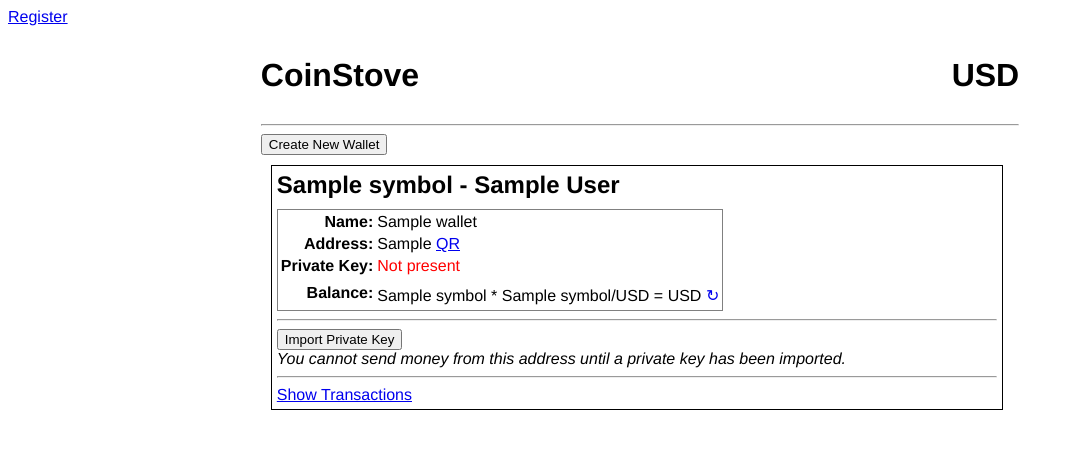
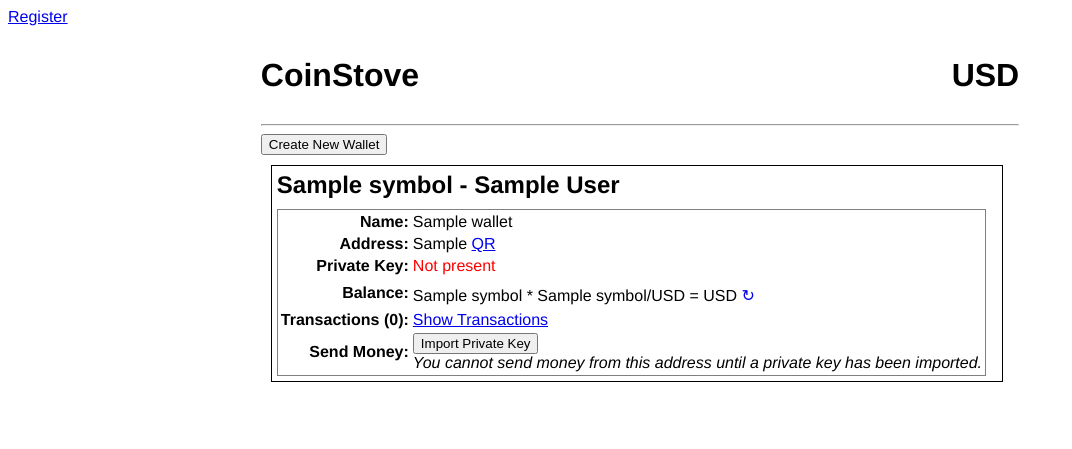
Before and after one commit to priestc/CryptoCollector, a Django app: template wallet/templates/wallet.html in a window 1280 px wide. Shown: the top 449 px of the page, without its empty margins (0-1072 px from the left). Run offline with Django 3.2, Linux system fonts and the light colour scheme; tables that the repository leaves empty hold one stand-in row (values such as "Sample post"); the template is opened without the code that fills it: values that come from a table or form of the project are taken from there, most other values are stand-ins (such as "Sample title", 1, 10 or a date in 2020); parts of the project's set-up code (start-up, migrations or seed data) failed here and were passed over; some libraries are stand-ins or nearby versions.

Commit message:
moved css to new file, some other small improvments

```diff
--- a/main/templates/base.html
+++ b/main/templates/base.html
@@ -22,6 +22,7 @@
                 border-color: red
             }
         </style>
+        {% block extra_head %}{% endblock %}
     </head>
     <body>
     {% if messages %}
--- /dev/null
+++ b/wallet/static/wallet.css
@@ -0,0 +1,121 @@
+body {
+    font-family: 'Helvetica';
+}
+h1.overall_total {
+    float: right;
+}
+h1.logo {
+    float: left
+}
+.modal {
+    display: none;
+    background: white;
+    width: 400px;
+    border: 1px solid black;
+}
+.modal-title {
+    width: 100%;
+    background: gray;
+    padding: 2px 0 2px 0px;
+    text-align: center;
+}
+.modal-contents {
+    padding: 4px;
+    text-align: center;
+}
+.modal-contents canvas {
+    margin: 0 auto 0 auto;
+    display: inline;
+}
+.modal-top-section {
+    /* Used in the private key modal */
+    padding: 4px;
+    color: darkred;
+    font-weight: bold;
+}
+.modal-center-text {
+    width: 100%;
+    margin-top: 14px;
+    margin-bottom: 14px;
+    text-align: center;
+    font-size: large;
+}
+.modal-bottom-section {
+    text-align: center;
+    padding: 5px;
+    font-weight: bold;
+}
+.wallet-container {
+    width: 60%;
+    margin: 0 auto 0 auto;
+    padding: 10px;
+}
+.wallet {
+    width: 95%;
+    border: 1px solid black;
+    margin: 10px;
+    padding: 5px;
+}
+
+.wallet h2 {
+    padding: 0px;
+    margin: 0px;
+    margin-bottom: 10px
+}
+.wallet-address-details {
+    border: 1px solid gray;
+    margin-top: 3px;
+}
+.reload-wallet-price {
+    text-decoration: none;
+}
+a.reload-wallet-price:hover {
+    color: red;
+}
+.spinner {
+    display: none;
+}
+
+th {
+    text-align: right
+}
+
+.no-private-key {
+    color: red;
+}
+
+.wallet-value {
+    font-size: x-large;
+}
+.fiat-exchange {
+    font-size: x-large;
+}
+.fiat-value {
+    font-size: x-large;
+}
+.help {
+    font-size: small;
+}
+/* currency specific styles */
+
+.wallet-ltc {
+    background: silver;
+}
+.wallet-btc {
+    background: gold
+}
+.wallet-ftc {
+    background: cyan;
+}
+.wallet-doge {
+    background: yellow;
+}
+.wallet-ppc {
+    background: pink;
+}
+.wallet-vtc {
+    background: lime;
+}
+.wallet-nxt {
+    background: violet;
+}
--- a/wallet/static/wallet.js
+++ b/wallet/static/wallet.js
@@ -1,9 +1,16 @@
+function numberWithCommas(x) {
+    var parts = x.toString().split(".");
+    parts[0] = parts[0].replace(/\B(?=(\d{3})+(?!\d))/g, ",");
+    return parts.join(".");
+}
+
 function update_overall_fiat_total() {
     // Get the totals from each wallet and add them up.
     // Stick that number into the DOM.
     var total = 0;
     $(".fiat-value").each(function(i, element) {
-        total += Number($(element).html())
+        var number_with_commas = $(element).html();
+        total += Number(number_with_commas.replace(",", ''))
     });
 
     $("#total-fiat-amount").html(total.toLocaleString());
@@ -14,14 +21,17 @@ function update_DOM_with_price_for_wallet(wallet_id, data) {
     // Updates the wallet, exchange, and fiat value.
     var exchange = data.fiat_exchange;
     if(exchange > 1) {
-        exchange = exchange.toPrecision(5);
+        exchange = numberWithCommas(exchange.toPrecision(5));
     } else {
         exchange = exchange.toFixed(4);
     }
 
-    $("#" + wallet_id + " .wallet-value").html(data.wallet_value.toLocaleString());
-    $("#" + wallet_id + " .fiat-exchange").html(exchange.toLocaleString());
-    $("#" + wallet_id + " .fiat-value").html(data.fiat_value.toFixed(2).toLocaleString());
+    var fiat_value = numberWithCommas(data.fiat_value.toFixed(2));
+    var wallet_value = numberWithCommas(data.wallet_value);
+
+    $("#" + wallet_id + " .wallet-value").html(wallet_value);
+    $("#" + wallet_id + " .fiat-exchange").html(exchange);
+    $("#" + wallet_id + " .fiat-value").html(fiat_value);
 }
 
 $(function() {
@@ -31,7 +41,6 @@ $(function() {
 
     $(".show-transactions").click(function(event) {
         // Get transactions from backend, then plug them into the DOM.
-        //
         event.preventDefault()
         var show_transaction = $(this);
         var wallet_id = show_transaction.data("wallet-id");
--- a/wallet/templates/wallet.html
+++ b/wallet/templates/wallet.html
@@ -1,132 +1,8 @@
 {% extends 'base.html' %}
 {% load humanize %}
 
-{% block content %}
-
-<style>
-    body {
-        font-family: 'Helvetica';
-    }
-    h1.overall_total {
-        float: right;
-    }
-    h1.logo {
-        float: left
-    }
-    .modal {
-        display: none;
-        background: white;
-        width: 400px;
-        border: 1px solid black;
-    }
-    .modal-title {
-        width: 100%;
-        background: gray;
-        padding: 2px 0 2px 0px;
-        text-align: center;
-    }
-    .modal-contents {
-        padding: 4px;
-        text-align: center;
-    }
-    .modal-contents canvas {
-        margin: 0 auto 0 auto;
-        display: inline;
-    }
-    .modal-top-section {
-        /* Used in the private key modal */
-        padding: 4px;
-        color: darkred;
-        font-weight: bold;
-    }
-    .modal-center-text {
-        width: 100%;
-        margin-top: 14px;
-        margin-bottom: 14px;
-        text-align: center;
-        font-size: large;
-    }
-    .modal-bottom-section {
-        text-align: center;
-        padding: 5px;
-        font-weight: bold;
-    }
-    .wallet-container {
-        width: 60%;
-        margin: 0 auto 0 auto;
-        padding: 10px;
-    }
-    .wallet {
-        width: 95%;
-        border: 1px solid black;
-        margin: 10px;
-        padding: 5px;
-    }
-
-    .wallet h2 {
-        padding: 0px;
-        margin: 0px;
-        margin-bottom: 10px
-    }
-    .wallet-address-details {
-        border: 1px solid gray;
-        margin-top: 3px;
-    }
-    .reload-wallet-price {
-        text-decoration: none;
-    }
-    a.reload-wallet-price:hover {
-        color: red;
-    }
-    .spinner {
-        display: none;
-    }
-
-    th {
-        text-align: right
-    }
-
-    .no-private-key {
-        color: red;
-    }
-
-    .wallet-value {
-        font-size: x-large;
-    }
-    .fiat-exchange {
-        font-size: x-large;
-    }
-    .fiat-value {
-        font-size: x-large;
-    }
-    .help {
-        font-size: small;
-    }
-    /* currency specific styles */
-
-    .wallet-ltc {
-        background: silver;
-    }
-    .wallet-btc {
-        background: gold
-    }
-    .wallet-ftc {
-        background: cyan;
-    }
-    .wallet-doge {
-        background: yellow;
-    }
-    .wallet-ppc {
-        background: pink;
-    }
-    .wallet-vtc {
-        background: lime;
-    }
-    .wallet-nxt {
-        background: violet;
-    }
-</style>
-
+{% block extra_head %}
+<link rel="stylesheet" type="text/css" href="/static/wallet.css">
 <script src="/static/jquery.jsqrcode.min.js"></script>
 <script src="/static/jsqrcode/grid.js"></script>
 <script src="/static/jsqrcode/version.js"></script>
@@ -145,7 +21,9 @@
 <script src="/static/jsqrcode/findpat.js"></script>
 <script src="/static/jsqrcode/alignpat.js"></script>
 <script src="/static/jsqrcode/databr.js"></script>
+{% endblock %}
 
+{% block content %}
 <div class="wallet-container">
     <h1 class="logo">CoinStove</h1>
     <h1 class='overall_total'>
@@ -153,7 +31,6 @@
         <span id="total-fiat-amount"></span>
         <span class="fiat_currency">USD</span>
     </h1>
-
     <div style="clear: both;"></div>
     <hr>
 
@@ -225,23 +102,31 @@
                         <span class="error"></span>
                     </td>
                 </tr>
+                <tr>
+                    <th>
+                        Transactions (<span class="tx-count">0</span>):
+                    </th>
+                    <td>
+                        <a href="#" class="show-transactions" data-wallet-id="{{ wallet.js_id }}">Show Transactions</a>
+                        <img class="spinner transaction-spinner" src="/static/spinner16.gif" height="16" width="16">
+                        <div class='transaction-container'></div>
+                    </td>
+                </tr>
+                <tr>
+                    <th>
+                        Send Money:
+                    </th>
+                    <td>
+                    {% if wallet.has_private_key %}
+                        <button>Create Transaction / Send Money</button>
+                    {% else %}
+                        <button>Import Private Key</button><br>
+                        <em>You cannot send money from this address until a private key has been imported.</em>
+                    {% endif %}
+                    </td>
+                </tr>
             </table>
             {% endfor %}
-
-            <hr>
-
-            {% if wallet.has_private_key %}
-                <button>Create Transaction / Send Money</button>
-            {% else %}
-                <button>Import Private Key</button><br>
-                <em>You cannot send money from this address until a private key has been imported.</em>
-            {% endif %}
-
-            <hr>
-
-            <a href="#" class="show-transactions" data-wallet-id="{{ wallet.js_id }}">Show Transactions</a>
-            <img class="spinner transaction-spinner" src="/static/spinner16.gif" height="16" width="16">
-            <div class='transaction-container'></div>
         </div>
     {% endfor %}
 </div>
```
